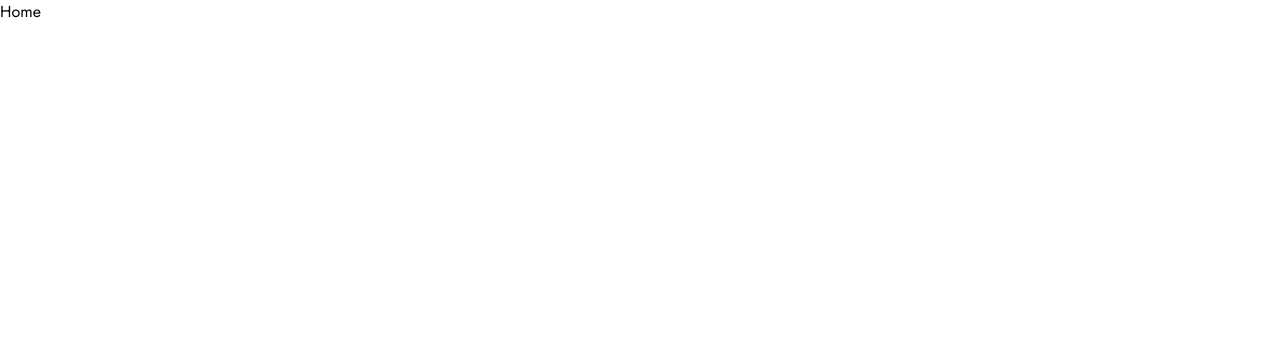
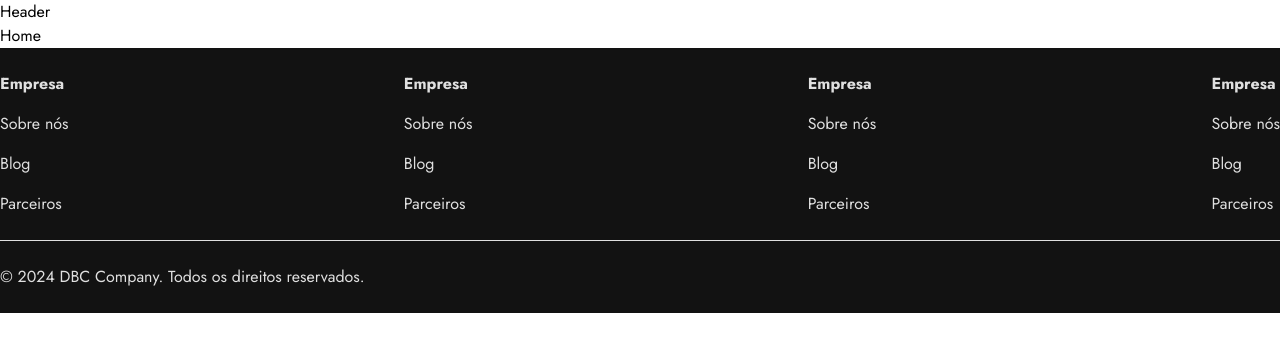
Before and after one commit to vemser/vemser-vs13-projeto-tshirt-ecomerce-front, a React (Vite) app: page / in a window 1280 px wide. Shown: the top 352 px of the page. Built offline with nearby package versions, Linux system fonts and the light colour scheme.

Commit message:
feat: create default layout

```diff
--- /dev/null
+++ b/src/layout/DefaultLayout.tsx
@@ -0,0 +1,45 @@
+import { Outlet } from "react-router-dom";
+
+function DefaultLayout() {
+  return (
+    <main>
+      <section>Header</section>
+      <Outlet />
+      <footer className="w-full bg-primary text-secondary">
+        <section className="container mx-auto">
+          <div className="flex justify-between py-6 border-b border-secondary">
+            <ul className="flex flex-col gap-4">
+              <li className="font-bold">Empresa</li>
+              <li>Sobre nós</li>
+              <li>Blog</li>
+              <li>Parceiros</li>
+            </ul>
+            <ul className="flex flex-col gap-4">
+              <li className="font-bold">Empresa</li>
+              <li>Sobre nós</li>
+              <li>Blog</li>
+              <li>Parceiros</li>
+            </ul>
+            <ul className="flex flex-col gap-4">
+              <li className="font-bold">Empresa</li>
+              <li>Sobre nós</li>
+              <li>Blog</li>
+              <li>Parceiros</li>
+            </ul>
+            <ul className="flex flex-col gap-4">
+              <li className="font-bold">Empresa</li>
+              <li>Sobre nós</li>
+              <li>Blog</li>
+              <li>Parceiros</li>
+            </ul>
+          </div>
+          <div className="py-6">
+            <p>© 2024 DBC Company. Todos os direitos reservados.</p>
+          </div>
+        </section>
+      </footer>
+    </main>
+  );
+}
+
+export default DefaultLayout;
--- a/src/routes/Router.tsx
+++ b/src/routes/Router.tsx
@@ -1,5 +1,6 @@
 import { BrowserRouter, Route, Routes } from "react-router-dom";
 
+import DefaultLayout from "../layout/DefaultLayout";
 import Checkout from "../pages/Checkout/Checkout";
 import { Register } from "../pages/Register";
 
@@ -7,14 +8,9 @@ export default function Router() {
   return (
     <BrowserRouter>
       <Routes>
-        <Route
-          path="/"
-          element={
-            <>
-              <h1>Home</h1>
-            </>
-          }
-        />
+        <Route element={<DefaultLayout />}>
+          <Route path="/" element={<h1>Home</h1>} />
+        </Route>
 
         <Route path="/checkout" element={<Checkout />} />
         <Route path="/register" element={<Register />} />
```
